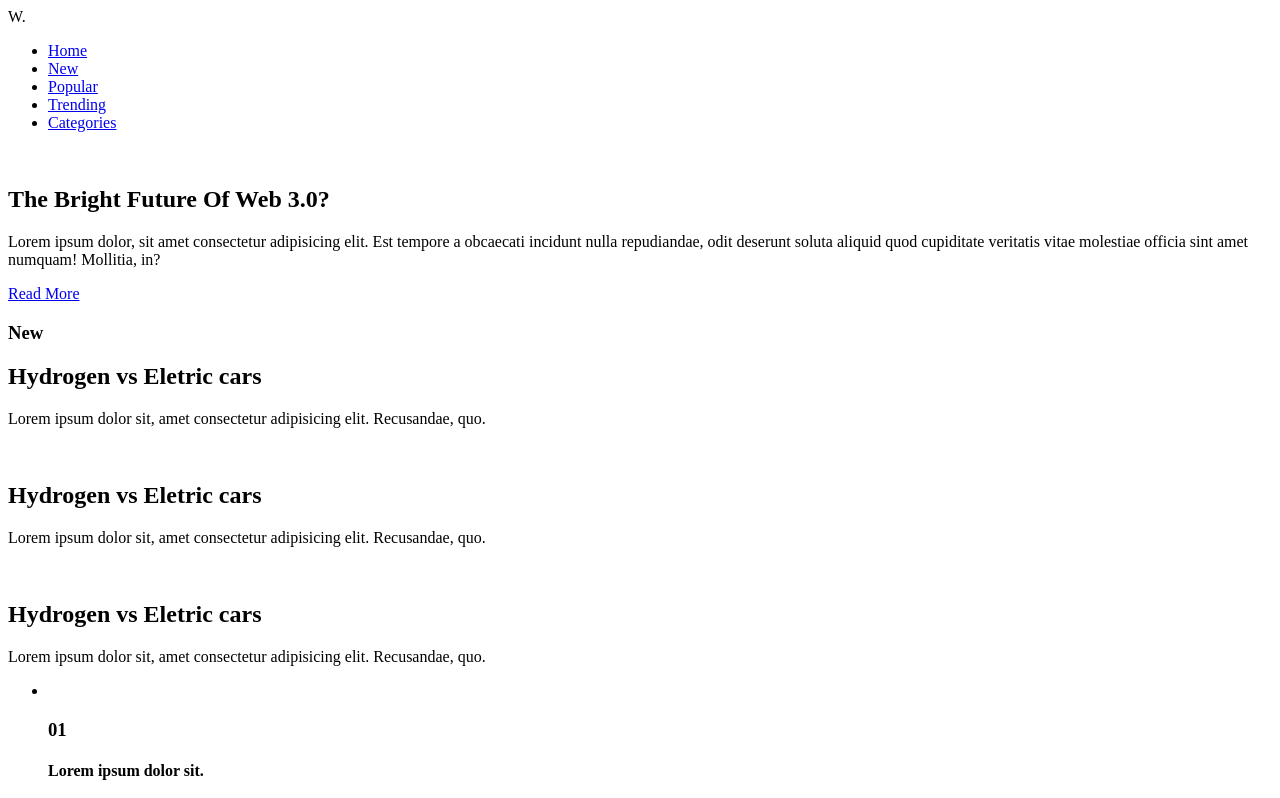
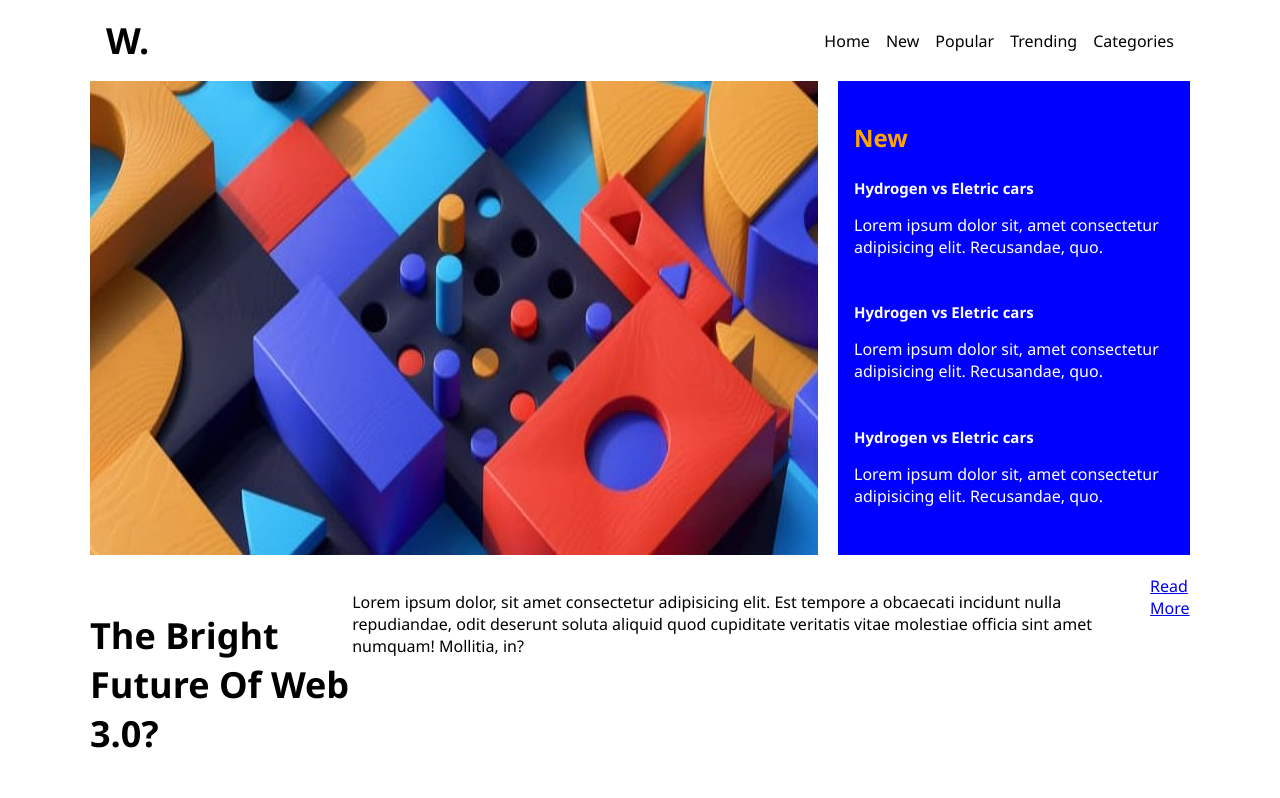
Before and after one commit to cenouraa/TrabalhoLayout, a plain HTML site: page index.html in a window 1280 px wide. Shown: the top 798 px of the page. Drawn offline with Linux system fonts and the light colour scheme.

Commit message:
estruturando

```diff
--- a/index.html
+++ b/index.html
@@ -20,36 +20,36 @@
     </header>
 
     <content>
-        <img class="main-image" src="" alt="">
         <section class="main">
-            <div class="main-title">
-                <h1>The Bright Future Of Web 3.0?</h1>
-            </div>
-            <div class="main-text">
-                <p>Lorem ipsum dolor, sit amet consectetur adipisicing elit. Est tempore a obcaecati incidunt nulla repudiandae, odit deserunt soluta aliquid quod cupiditate veritatis vitae molestiae officia sint amet numquam! Mollitia, in?</p>
-                <a href="#" class="main-text__cta">Read More</a>
-            </div>
-
+            <div class="teste">
+                <img class="main-image" src="img/colorido.jpg" alt="imagem de elementos coloridos de diferentes formas geométricas em 3D">
                 <article class="news">
-                <div class="news-content">
-                    <h1 class="news-content__title">New</h1>
-                    <section></section>
+                    <div class="news__content">
+                        <h1>New</h1>
+                        <section>
                             <div class="news-content__text">
                                 <h2>Hydrogen vs Eletric cars</h2>
                                 <p>Lorem ipsum dolor sit, amet consectetur adipisicing elit. Recusandae, quo.</p>
                             </div>
-                        <br>
                             <div class="news-content__text">
                                 <h2>Hydrogen vs Eletric cars</h2>
                                 <p>Lorem ipsum dolor sit, amet consectetur adipisicing elit. Recusandae, quo.</p>
                             </div>
-                        <br>
                             <div class="news-content__text">
                                 <h2>Hydrogen vs Eletric cars</h2>
                                 <p>Lorem ipsum dolor sit, amet consectetur adipisicing elit. Recusandae, quo.</p>
                             </div>
+                        </section>
                     </div>
                 </article>
+            </div>
+            <section class="middle-content">
+                <div class="middle__text">
+                    <h1>The Bright Future Of Web 3.0?</h1>
+                    <p>Lorem ipsum dolor, sit amet consectetur adipisicing elit. Est tempore a obcaecati incidunt nulla repudiandae, odit deserunt soluta aliquid quod cupiditate veritatis vitae molestiae officia sint amet numquam! Mollitia, in?</p>
+                    <a href="#" class="main-text__cta">Read More</a>
+                </div>
+            </section>
         </section>
 
         <section class="bottom-content">
--- a/style.css
+++ b/style.css
@@ -1,3 +1,68 @@
 html{
-
+    font-size: 62.5%;
 }
+h1{
+    font-size: 2.4em;
+}
+p, a{
+    font-size: 1.6em; /*1em = 10px*/
+}
+body{
+    width: 90%;
+    max-width: 1100px;
+    margin: 0 auto;
+    font-family: 'Segoe UI', Tahoma, Geneva, Verdana, sans-serif;
+}
+header{
+    display: flex;
+    padding: 16px;
+    justify-content: space-between;
+    align-items: center;
+}
+.header__nav ul{
+    display: flex;
+    justify-content: space-between;
+    list-style-type: none;
+    gap: 16px;
+}
+.header__nav a{
+    text-decoration: none;
+    color: black;
+}
+.header__logo{
+    font-size: 3.6em;
+    text-transform: uppercase;
+    font-weight: 700;
+}
+.news__content {
+    background-color: blue;
+    padding: 16px;
+}
+.news__content h1{
+    color: orange;
+}
+.news-content__text{
+    color: white;
+    padding-bottom: 16px;
+}
+.middle__text{
+    display: flex;
+}
+.middle__text h1{
+    font-size: 3.6em;
+}
+.main{
+    display: flex;
+    flex-direction: column;
+    align-items: flex-start;
+    gap: 20px; /* Espaçamento entre a imagem e o conteúdo */
+}
+.main-image {
+    max-width: 100%; /* Garante que a imagem seja responsiva */
+    height: auto;
+    display: block;
+}
+.teste{
+    display: flex;
+    gap: 20px;
+}
```
Also changed, not shown: img/colorido.jpg (added), img/image.png (added). Lines whose indentation alone changed are shown as unchanged.
